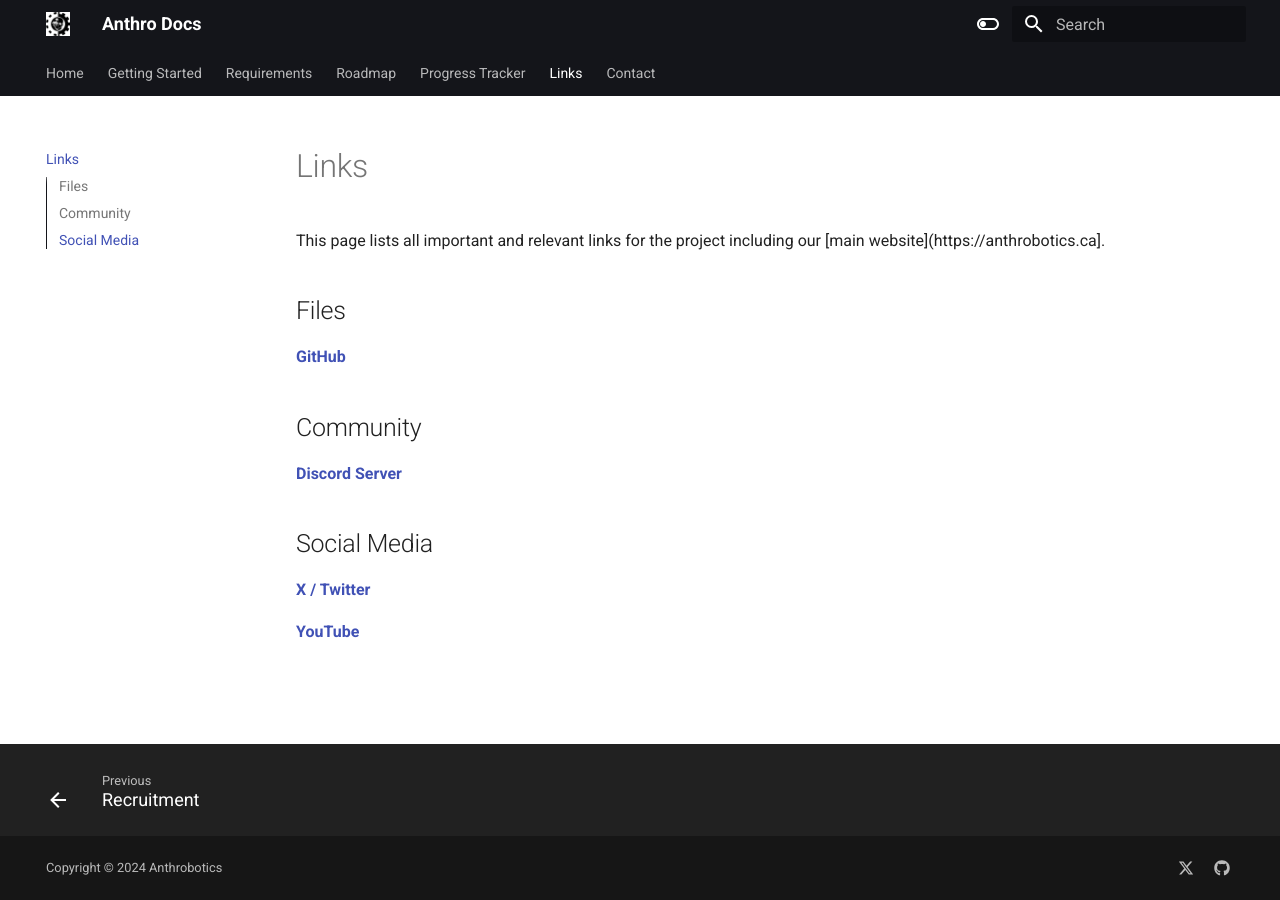
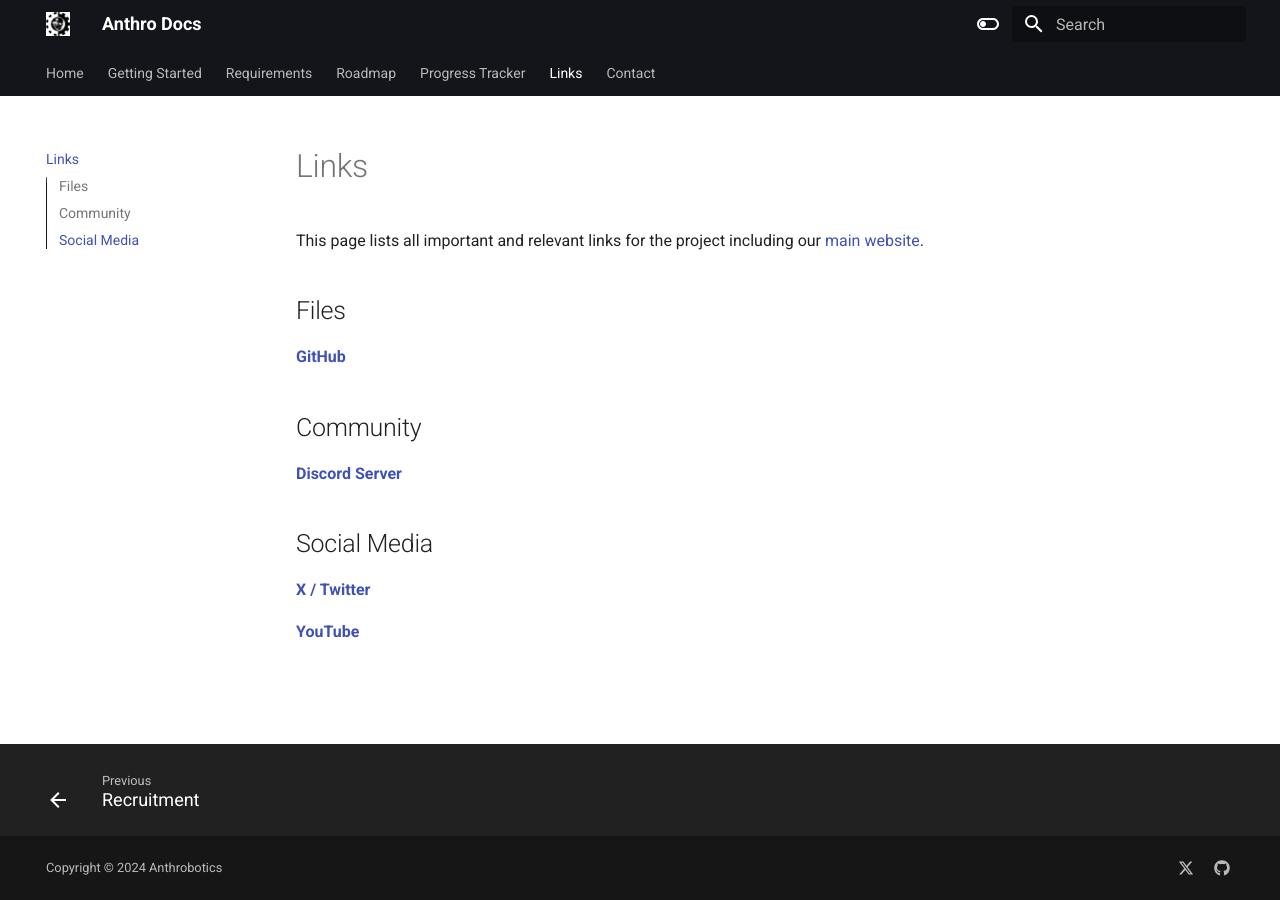
Before and after one commit to Anthrobotics/anthro-docs, an MkDocs documentation site: the page built from docs/links.md, in a window 1280 px wide. Built offline with MkDocs 1.6.1 and Material for MkDocs 9.7.7, drawn with Linux system fonts in a browser that asks for light colours.

Commit message:
Update links.md

```diff
--- a/docs/links.md
+++ b/docs/links.md
@@ -1,6 +1,6 @@
 # Links
 
-This page lists all important and relevant links for the project including our [main website](https://anthrobotics.ca].
+This page lists all important and relevant links for the project including our [main website](https://anthrobotics.ca).
 
 ## Files
 
```
